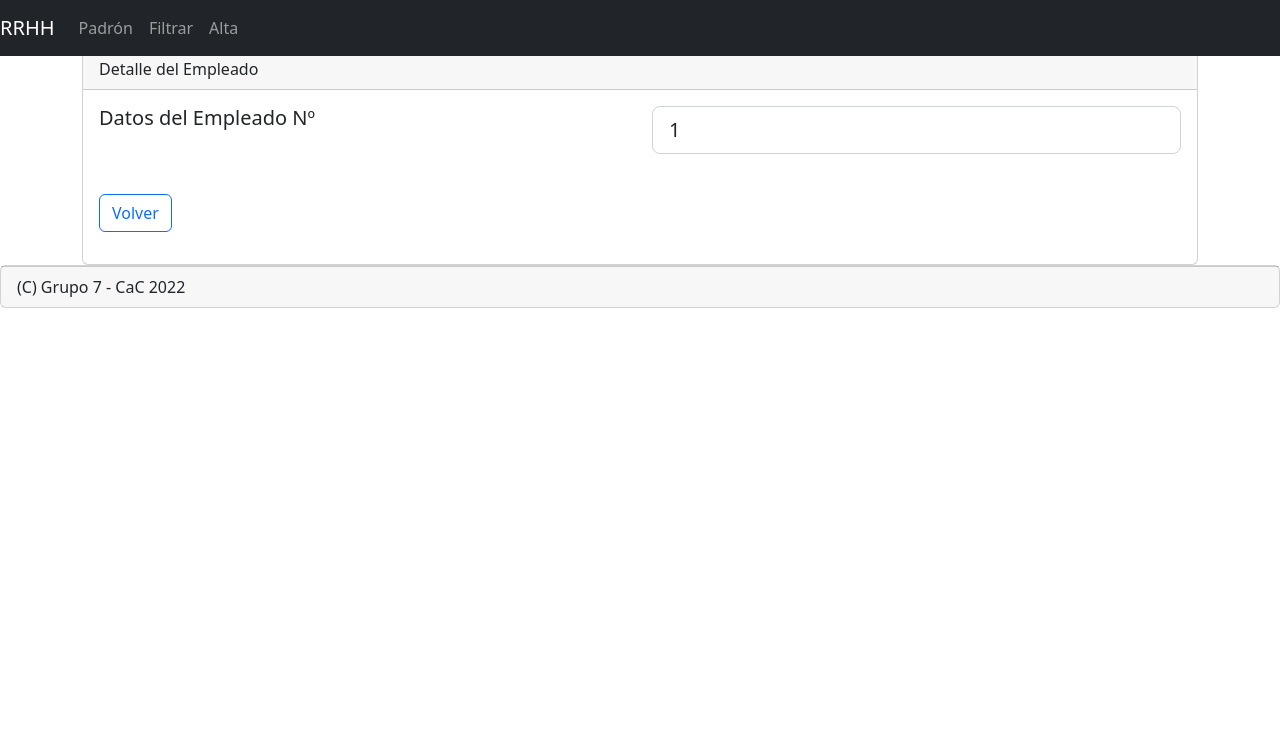
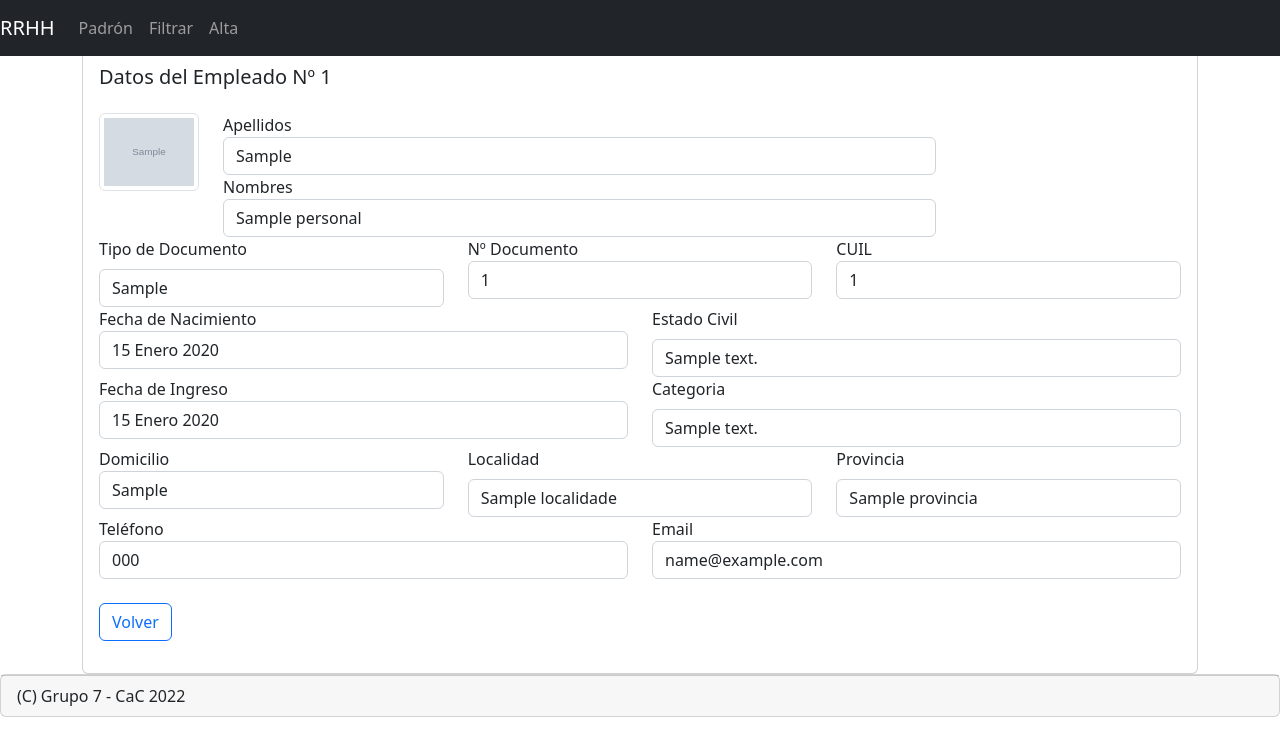
Before and after one commit to jltaglia/rrhh_dj, a Django app: page /personal/personal_detail/1/ in a window 1280 px wide. Shown: the top 756 px of the page. Run offline with Django 4.2, Linux system fonts and the light colour scheme; tables that the repository leaves empty hold one stand-in row (values such as "Sample post"); grey boxes marked "Sample" are stand-in pictures; some libraries are stand-ins or nearby versions.

Commit message:
Rev 18-10-2022 10:16

```diff
--- a/rrhh/personal/templates/personal/personal_detail.html
+++ b/rrhh/personal/templates/personal/personal_detail.html
@@ -1,34 +1,106 @@
 {% extends 'personal/base.html' %}
-{% load crispy_forms_tags %}
 {% block title %}
     - Detalle
 {% endblock title %}
 {% block content %}
     {% csrf_token %}
-    <form method="GET" enctype="multipart/form-data">
-        <div class="card">
-            <div class="card-header">
-                Detalle del Empleado
+    <div class="card">
+        <div class="card-body">
+            <div class="form-group">
+                <div class="row">
+                    <div class="col">
+                        <h5 class="card-title">Datos del Empleado Nº {{object.id}}</h5>
+                    </div>
+                </div>
             </div>
-            <div class="card-body">
+            <p class="card-text">
+                <div class="form-group">
+                    <div class="row">
+                        <div class="col-md-auto">
+                            <img id="img_thumb_personal" class="img-thumbnail" width="100" src="{{object.foto.url}}" alt="">
+                        </div>
+                        <div class="col-8">
+                            <label for="txtApellidos">Apellidos</label>
+                            <input id="txtApellidos" type="text" class="form-control" placeholder="Apellidos completos" aria-label="First name" name="txtApellidos" value="{{object.apellidos}}" readonly></input>
+                            <label for="txtNombres">Nombres</label>
+                            <input id="txtNombres" type="text" class="form-control" placeholder="Nombres completos" aria-label="Last name" name="txtNombres" value="{{object.nombres}}" readonly></input>
+                        </div>
+                    </div>
+                </div>
                 <div class="form-group">
                     <div class="row">
                         <div class="col">
-                            <h5 class="card-title">Datos del Empleado Nº</h5>
+                            <label for="TipoDocSelect" class="form-label">Tipo de Documento</label>
+                            <input id="TipoDocSelect" type="text" class="form-control" aria-label="Last name" name="TipoDocSelect" value={{object.id_documento}} readonly></input>
                         </div>
                         <div class="col">
-                            <input id="txtIdEmpleado" type="text" class="form-control form-control-lg" aria-label="Disabled input example" name="txtIdEmpleado" value="{{object.id}}" readonly></input>
+                            <label for="txtDoc">Nº Documento</label>
+                            <input id="txtDoc" class="form-control" type="text" name="txtDoc" value="{{object.documento}}" readonly></input>
+                        </div>
+                        <div class="col">
+                            <label for="txtCuil">CUIL</label>
+                            <input id="txtCuil" class="form-control" type="text" name="txtCuil" value="{{object.cuil}}" readonly></input>
                         </div>
                     </div>
                 </div>
-                <p class="card-text">
-                    {{ form|crispy }}
-                    <br>
-                    <div class="form-group">
-                        <a class="btn btn-outline-primary" href="{% url 'personal-index' %}">Volver</a>
+                <div class="form-group">
+                    <div class="row">
+                        <div class="col">
+                            <label for="dateNacim">Fecha de Nacimiento</label>
+                            <input id="dateNacim" class="form-control" name="dateNacim" value="{{object.fecha_nacimiento}}" readonly></input>
+                        </div>
+                        <div class="col">
+                            <label for="EstCivilSelect" class="form-label">Estado Civil</label>
+                            <input id="EstCivilSelect" type="text" class="form-control" aria-label="Last name" name="EstCivilSelect" value="{{object.id_est_civil}}" readonly></input>
+                        </div>
+
                     </div>
-                </p>
-            </div>
+                </div>
+                <div class="form-group">
+                    <div class="row">
+                        <div class="col">
+                            <label for="dateIngreso">Fecha de Ingreso</label>
+                            <input id="dateIngreso" class="form-control" name="dateIngreso" value="{{object.fecha_ingreso}}" readonly></input>
+                        </div>
+                        <div class="col">
+                            <label for="CategSelect" class="form-label">Categoria</label>
+                            <input id="CategSelect" type="text" class="form-control" aria-label="Last name" name="CategSelect" value="{{object.id_categoria}}" readonly></input>
+                        </div>
+                    </div>
+                </div>
+                <div class="form-group">
+                    <div class="row">
+                        <div class="col">
+                            <label for="txtDomicilio">Domicilio</label>
+                            <input id="txtDomicilio" class="form-control" type="text" name="txtDomicilio" value="{{object.domicilio}}" readonly></input>
+                        </div>
+                        <div class="col">
+                            <label for="LocalidadSelect" class="form-label">Localidad</label>
+                            <input id="LocalidadSelect" type="text" class="form-control" aria-label="Last name" name="LocalidadSelect" value="{{object.id_localidad}}" readonly></input>
+                        </div>
+                        <div class="col">
+                            <label for="LocalidadSelect" class="form-label">Provincia</label>
+                            <input id="LocalidadSelect" type="text" class="form-control" aria-label="Last name" name="LocalidadSelect" value="{{object.id_provincia}}" readonly></input>
+                        </div>
+                    </div>
+                </div>
+                <div class="form-group">
+                    <div class="row">
+                        <div class="col">
+                            <label for="txtTel">Teléfono</label>
+                            <input id="txtTel" class="form-control" type="text" name="txtTel" value="{{object.tel}}" readonly></input>
+                        </div>
+                        <div class="col">
+                            <label for="txtEmail">Email</label>
+                            <input id="txtEmail" class="form-control" type="email" name="txtEmail" value="{{object.email}}" readonly></input>
+                        </div>
+                    </div>
+                </div>
+                <br>
+                <div class="form-group">
+                    <a class="btn btn-outline-primary" href="{% url 'personal-index' %}">Volver</a>
+                </div>
+            </p>
         </div>
-    </form>
+    </div>
 {% endblock content %}
--- a/rrhh/personal/views.py
+++ b/rrhh/personal/views.py
@@ -63,7 +63,11 @@ class Edita_Empleado(UpdateView):
 class Detalle_Empleado(DetailView):
     model = Personal
     template_name = 'personal/personal_detail.html'
-
+    fields = ['foto', 'apellidos', 'nombres', 'id_documento',
+                    'documento','cuil','fecha_nacimiento','fecha_ingreso',
+                    'id_categoria', 'id_est_civil', 'domicilio',
+                    'id_localidad', 'id_provincia', 'tel', 'email'
+                    ]
 
 class Baja_Empleado(DeleteView):
     model = Personal
```
Also changed, not shown: rrhh/personal/templates/personal/personal_detail ORIG.html (deleted, +0 -106 lines).
